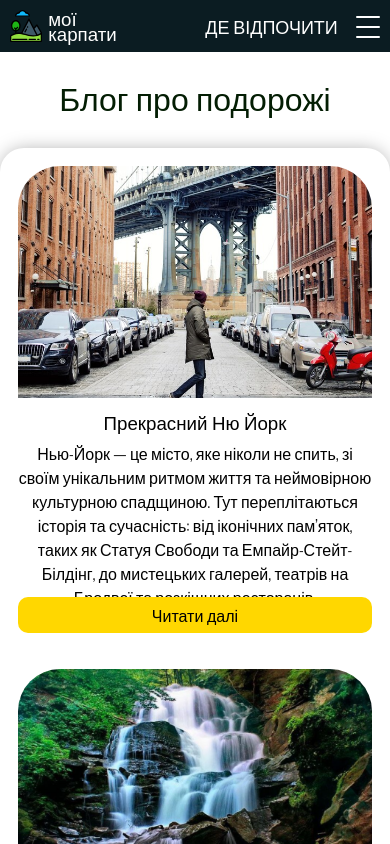
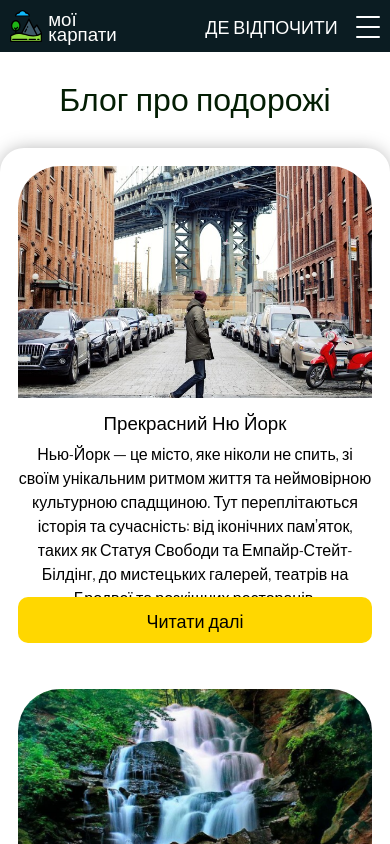
Before and after one commit to NazarHeletko/karpaty, a Next.js app: page /blog in a window 390 px wide. Shown: the top 844 px of the page. Built offline with nearby package versions, Linux system fonts and the light colour scheme; grey boxes are pictures that could not be loaded.

Commit message:
added blog padddddge

```diff
--- a/src/components/BlogPreview/BlogItem/BlogItem.module.css
+++ b/src/components/BlogPreview/BlogItem/BlogItem.module.css
@@ -79,4 +79,11 @@
         width: 100%;
         text-align: center;
     }
+    .item-wrapper {
+        padding-bottom: 28px;
+    }
+    .description a {
+        padding: 10px 18px;
+        font-size: 18px;
+    }
 }
```
